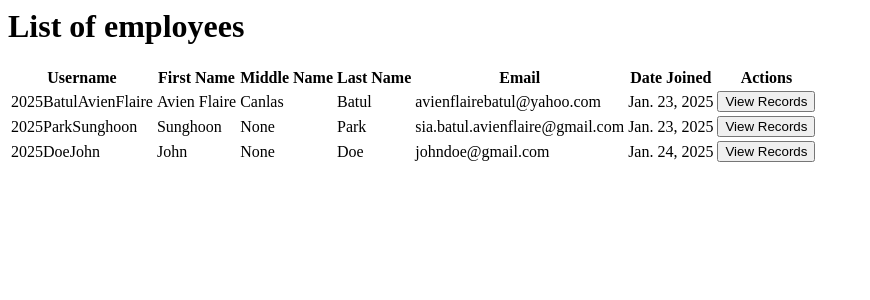
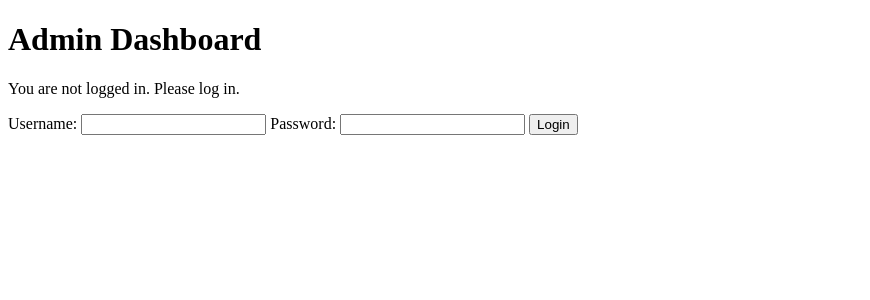
Before and after one commit to aviennn/timekeeping_system, a Django app: page /admin_dashboard/ in a window 1280 px wide. Shown: the top 300 px of the page, without its empty margins (0-870 px from the left). Run offline with Django 5.2, Linux system fonts and the light colour scheme; data comes from the database, SQL or seed files in the repository; both versions use the stored data as it was after the commit.

Commit message:
added admin login

```diff
--- a/TimeKeeping_App/templates/admin_dashboard.html
+++ b/TimeKeeping_App/templates/admin_dashboard.html
@@ -1,5 +1,14 @@
-<h1>List of employees</h1>
+<!DOCTYPE html>
+<html>
+<head>
+    <title>Admin Dashboard</title>
+</head>
+<body>
+    <h1>Admin Dashboard</h1>
 
+    {% if is_authenticated %}
+        <h2>Welcome, {{ user.username }}!</h2>
+        <h3>List of Employees</h3>
         <table>
             <tr>
                 <th>Username</th>
@@ -10,7 +19,7 @@
                 <th>Date Joined</th>
                 <th>Actions</th>
             </tr>
-    {% for employee in employee %}
+            {% for employee in employees %}
             <tr>
                 <td>{{ employee.username }}</td>
                 <td>{{ employee.first_name }}</td>
@@ -18,7 +27,24 @@
                 <td>{{ employee.last_name }}</td>
                 <td>{{ employee.email }}</td>
                 <td>{{ employee.joined_date }}</td>
-        <td><a href = "{% url 'view_records' employee.id %}"><button>View Records</button></a></td>
+                <td><a href="{% url 'view_records' employee.id %}"><button>View Records</button></a></td>
             </tr>
             {% endfor %}
         </table>
+        <form method="post" action="{% url 'logout_admin' %}">
+            {% csrf_token %}
+            <button type="submit" class="btn">Logout</button>
+        </form>
+    {% else %}
+        <p>You are not logged in. Please log in.</p>
+        <form method="post" action="{% url 'admin_dashboard' %}">
+            {% csrf_token %}
+            <label for="username">Username:</label>
+            <input type="text" id="username" name="username" required>
+            <label for="password">Password:</label>
+            <input type="password" id="password" name="password" required>
+            <button type="submit">Login</button>
+        </form>
+    {% endif %}
+</body>
+</html>
--- a/TimeKeeping_App/urls.py
+++ b/TimeKeeping_App/urls.py
@@ -7,4 +7,5 @@ urlpatterns = [
     path('export-pdf/', views.export_pdf, name='export_pdf'),
     path('logout/', views.logout_view, name='logout'),
     path('view_records/<int:pk>/', views.EmployeeRecord.as_view(), name='view_records'),
+    path('logout-admin/', views.logout_admin, name='logout_admin'),
 ]
--- a/TimeKeeping_App/views.py
+++ b/TimeKeeping_App/views.py
@@ -9,6 +9,9 @@ from reportlab.pdfgen import canvas
 from django.shortcuts import redirect
 from django.views import View
 from django.shortcuts import render, get_object_or_404
+from django.contrib.auth import authenticate, login
+from django.contrib.auth.mixins import UserPassesTestMixin
+from django.http import HttpResponseForbidden
 
 def dashboard(request):
     philippines_tz = pytz.timezone('Asia/Manila')
@@ -102,11 +105,37 @@ def logout_view(request):
     return redirect('dashboard')
 
 def admin_dashboard(request):
-    employee = Employee.objects.all()
-    return render(request, 'admin_dashboard.html',{'employee': employee})
+    error_message = None
+    employees = Employee.objects.all()
 
-class EmployeeRecord(View):
+    if request.method == 'POST':
+        username = request.POST.get('username')
+        password = request.POST.get('password')
+        user = authenticate(request, username=username, password=password)
+        if user is not None:
+            login(request, user)
+            return redirect('admin_dashboard')
+        else:
+            error_message = "Invalid username or password."
+
+    return render(request, 'admin_dashboard.html', {
+        'employees': employees,
+        'is_authenticated': request.user.is_authenticated,
+        'error_message': error_message,
+    })
+
+class EmployeeRecord(UserPassesTestMixin, View):
+    def test_func(self):
+        return self.request.user.is_superuser
+
+    def handle_no_permission(self):
+        return HttpResponseForbidden("You do not have permission to access this page.")
+
     def get(self, request, pk):
         employee = get_object_or_404(Employee, pk=pk)
         time_records = TimeRecord.objects.filter(employee=employee)
         return render(request, "view_records.html", {"employee": employee, "time_records": time_records})
+
+def logout_admin(request):
+    request.session.flush()
+    return redirect('admin_dashboard')
```
Also changed, not shown: db.sqlite3. Lines whose indentation alone changed are shown as unchanged.
